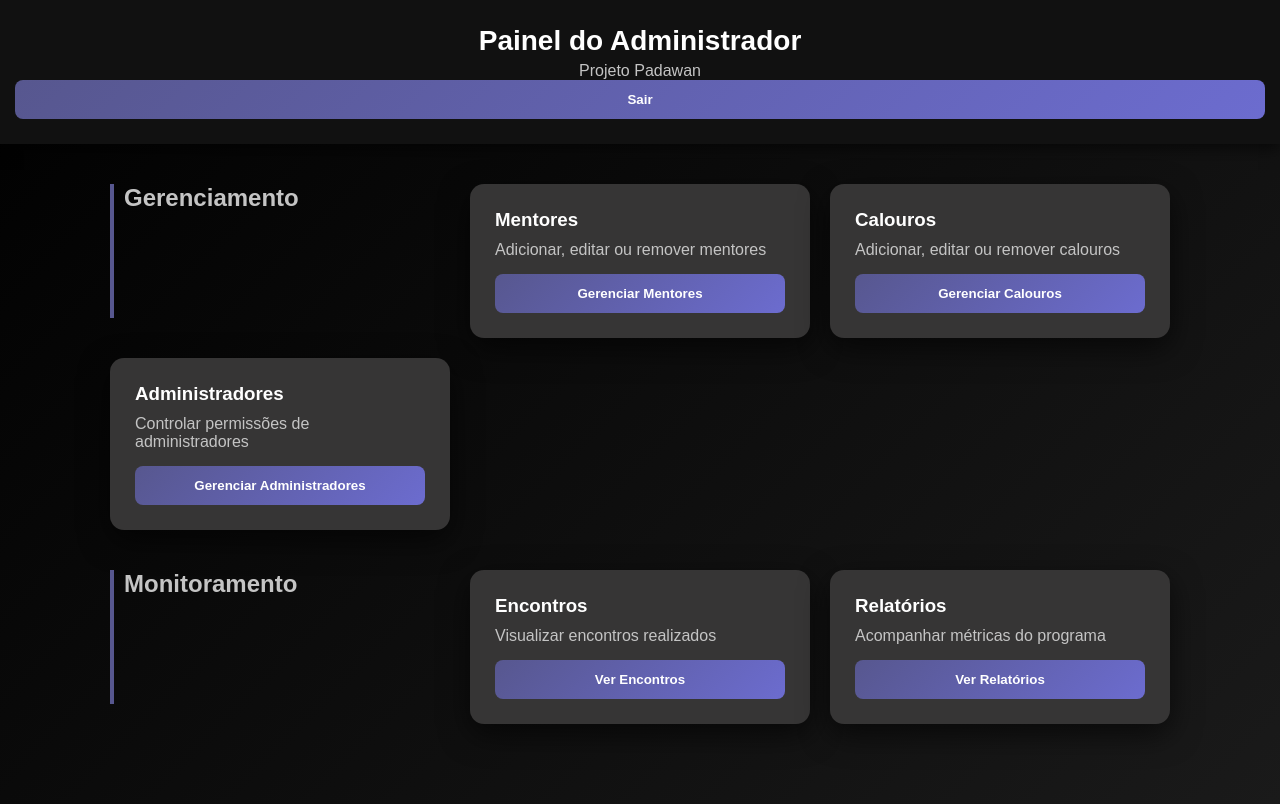
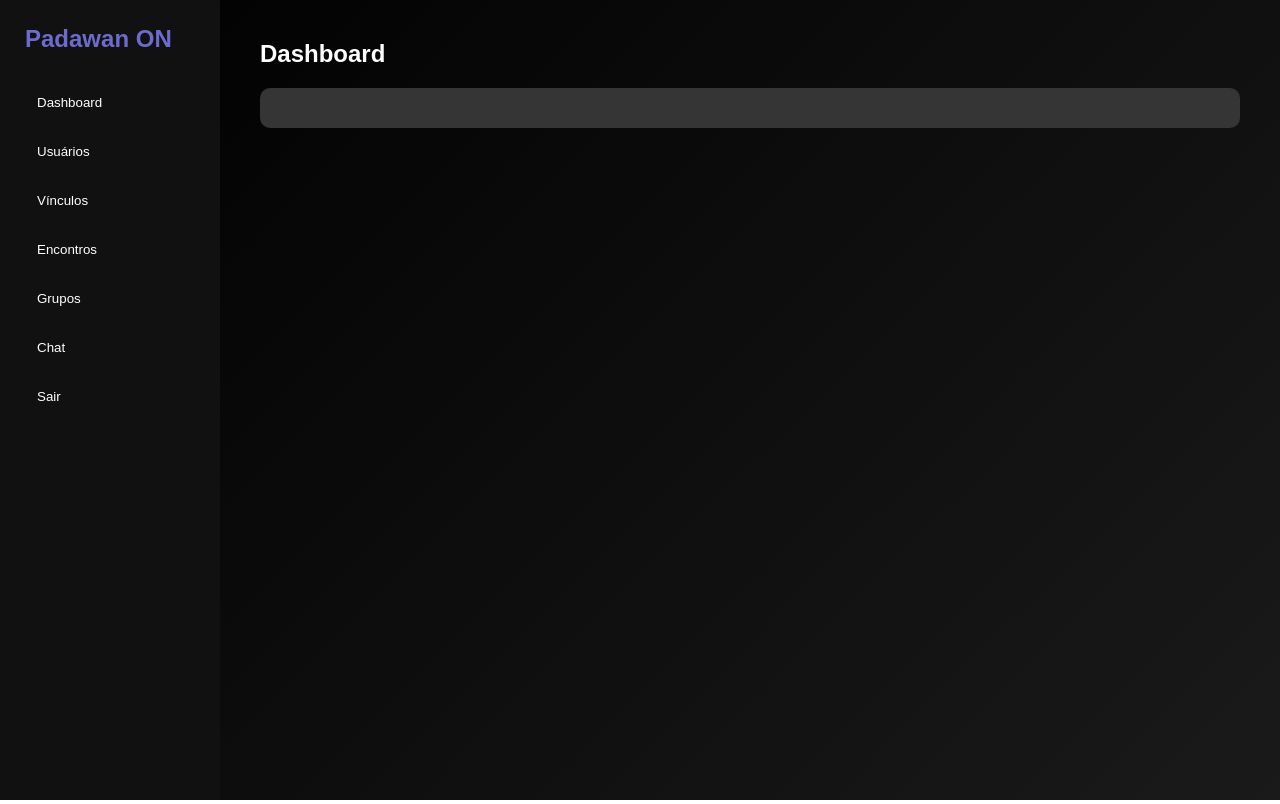
Before and after one commit to quezinhacosta/padawan-projeto, a plain HTML site: page front-end/dashboard-admin.html in a window 1280 px wide. Drawn offline with Linux system fonts and the light colour scheme.

Commit message:
atualizações

```diff
--- a/front-end/dashboard-admin.css
+++ b/front-end/dashboard-admin.css
@@ -7,120 +7,108 @@
     --card: #363535;
 }
 
-/* Reset */
 * {
     margin: 0;
     padding: 0;
     box-sizing: border-box;
 }
 
-/* Corpo */
 body {
     font-family: Arial, Helvetica, sans-serif;
     background: linear-gradient(135deg, #000, #1a1a1a);
     color: var(--white);
     min-height: 100vh;
+    display: flex;
 }
 
-/* Header */
-header {
-    text-align: center;
-    padding: 25px 15px;
+.sidebar {
+    width: 220px;
+    height: 100vh;
     background: #111;
-    box-shadow: 0 4px 15px rgba(0,0,0,0.6);
+    padding: 25px;
+    display: flex;
+    flex-direction: column;
+    position: fixed;
 }
 
-header h1 {
-    font-size: 28px;
+.logo {
+    margin-bottom: 30px;
+    color: var(--blue-light);
 }
 
-header button {
+.menu {
+    display: flex;
+    flex-direction: column;
+    gap: 10px;
+}
+
+.menu button {
+    background: none;
     border: none;
+    color: var(--white);
+    text-align: left;
     padding: 12px;
-    color: white;
-    border-radius: 8px;
-    font-weight: bold;
+    border-radius: 6px;
     cursor: pointer;
-    width: 100%;
     transition: 0.3s;
 }
 
-header p {
-    color: var(--gray);
-    margin-top: 5px;
+.menu button:hover {
+    background: var(--blue);
 }
 
-/* Área principal */
-main {
-    padding: 40px 20px;
-    max-width: 1100px;
-    margin: auto;
+.content {
+    margin-left: 220px;
+    width: 100%;
+    padding: 40px;
 }
 
-/* Títulos das seções */
-section h2 {
-    margin-bottom: 20px;
-    color: var(--gray);
-    border-left: 4px solid var(--blue);
-    padding-left: 10px;
+.section {
+    display: none;
 }
 
-/* Grid dos cards */
-section {
-    margin-bottom: 40px;
-    display: grid;
-    gap: 20px;
+.section.active {
+    display: block;
 }
 
-/* Card */
-section div {
-    background: var(--card);
-    padding: 25px;
-    border-radius: 14px;
-    box-shadow: 0 10px 30px rgba(0,0,0,0.6);
-    transition: 0.3s;
+.section h1 {
+    margin-bottom: 20px;
 }
 
-section div:hover {
-    transform: translateY(-5px);
+table {
+    width: 100%;
+    border-collapse: collapse;
+    margin-top: 20px;
 }
 
-/* Título do card */
-section h3 {
-    margin-bottom: 10px;
+th, td {
+    border: 1px solid #333;
+    padding: 10px;
+    text-align: left;
 }
 
-/* Texto */
-section p {
-    color: var(--gray);
-    margin-bottom: 15px;
+th {
+    background: var(--blue);
 }
 
-/* Botão */
-button {
-    background: linear-gradient(135deg, var(--blue), var(--blue-light));
-    border: none;
-    padding: 12px;
-    color: white;
-    border-radius: 8px;
-    font-weight: bold;
-    cursor: pointer;
-    width: 100%;
-    transition: 0.3s;
+#dashboard-data,
+#vinculos-list,
+#grupos-list,
+#chat-container {
+    background: var(--card);
+    padding: 20px;
+    border-radius: 10px;
 }
 
-button:hover {
-    transform: translateY(-2px);
-    box-shadow: 0 5px 15px rgba(87,87,143,0.5);
+@media (max-width: 768px) {
+
+    .sidebar {
+        width: 180px;
+    }
+
+    .content {
+        margin-left: 180px;
+        padding: 25px;
+    }
+
 }
-@media (min-width: 768px) {
-    section {
-        grid-template-columns: repeat(2, 1fr);
-    }
-}
-
-@media (min-width: 1100px) {
-    section {
-        grid-template-columns: repeat(3, 1fr);
-    }
-}
--- a/front-end/dashboard-admin.html
+++ b/front-end/dashboard-admin.html
@@ -1,64 +1,149 @@
 <!DOCTYPE html>
-<html lang="pt-br">
+<html lang="pt-BR">
+
 <head>
 <meta charset="UTF-8">
 <meta name="viewport" content="width=device-width, initial-scale=1.0">
-    <title>Padawan</title>
+<title>Padawan ON </title>
 <link rel="stylesheet" href="dashboard-admin.css">
+
 </head>
 
 <body>
 
-    <header>
-        <h1>Painel do Administrador</h1>
-        <p>Projeto Padawan</p>
-        <a href="index.html">
-            <button>Sair</button> </a>
-    </header>
 
-    <main>
+    <aside class="sidebar">
+    <h2 class="logo">Padawan ON</h2>
 
-        <section>
-            <h2>Gerenciamento</h2>
+    <nav class="menu">
 
-            <div>
-                <h3>Mentores</h3>
-                <p>Adicionar, editar ou remover mentores</p>
-                <button>Gerenciar Mentores</button>
-            </div>
+    <button onclick="showSection('dashboard')">Dashboard</button>
 
-            <div>
-                <h3>Calouros</h3>
-                <p>Adicionar, editar ou remover calouros</p>
-                <button>Gerenciar Calouros</button>
-            </div>
+    <button onclick="showSection('usuarios')">Usuários</button>
 
-            <div>
-                <h3>Administradores</h3>
-                <p>Controlar permissões de administradores</p>
-                <button>Gerenciar Administradores</button>
+    <button onclick="showSection('vinculos')">Vínculos</button>
+
+    <button onclick="showSection('encontros')">Encontros</button>
+
+    <button onclick="showSection('grupos')">Grupos</button>
+
+    <button onclick="showSection('chat')">Chat</button>
+
+    <button onclick="logout()">Sair</button>
+
+    </nav>
+
+    </aside>
+
+
+    <main class="content">
+
+
+    <section id="dashboard" class="section active">
+
+    <h1>Dashboard</h1>
+
+    <div id="dashboard-data"></div>
+
+    </section>
+
+
+    <section id="usuarios" class="section">
+
+    <h1>Usuários</h1>
+
+    <table id="usuarios-table">
+
+    <thead>
+
+    <tr>
+
+    <th>Nome</th>
+    <th>Email</th>
+    <th>Tipo</th>
+
+    </tr>
+
+    </thead>
+
+    <tbody>
+
+
+    </tbody>
+
+    </table>
+
+    </section>
+
+    <section id="vinculos" class="section">
+
+    <h1>Vínculos</h1>
+
+    <div id="vinculos-list">
+
+
     </div>
 
     </section>
 
-        <section>
-            <h2>Monitoramento</h2>
 
-            <div>
-                <h3>Encontros</h3>
-                <p>Visualizar encontros realizados</p>
-                <button>Ver Encontros</button>
+    <section id="encontros" class="section">
+
+    <h1>Encontros</h1>
+
+    <table id="encontros-table">
+
+    <thead>
+
+    <tr>
+
+    <th>Mentor</th>
+    <th>Calouro</th>
+    <th>Data</th>
+    <th>Duração</th>
+
+    </tr>
+
+    </thead>
+
+    <tbody>
+
+
+    </tbody>
+
+    </table>
+
+    </section>
+
+
+
+    <section id="grupos" class="section">
+
+    <h1>Grupos</h1>
+
+    <div id="grupos-list">
+
     </div>
 
-            <div>
-                <h3>Relatórios</h3>
-                <p>Acompanhar métricas do programa</p>
-                <button>Ver Relatórios</button>
+    </section>
+
+
+    <section id="chat" class="section">
+
+    <h1>Chat</h1>
+
+    <div id="chat-container">
+
+
     </div>
 
     </section>
 
     </main>
 
+
+    <script src="script.js"></script>
+
 </body>
+
 </html>
```
Also changed, not shown: back-end/package.json (added, +17 -0 lines), back-end/server.js (added, +90 -0 lines), front-end/dashboard-mentor.html (added, +21 -0 lines), front-end/index.html (+6 -0 lines), front-end/intro.html (+3 -7 lines), README.md (deleted), 4 other files. Lines whose indentation alone changed are shown as unchanged.
